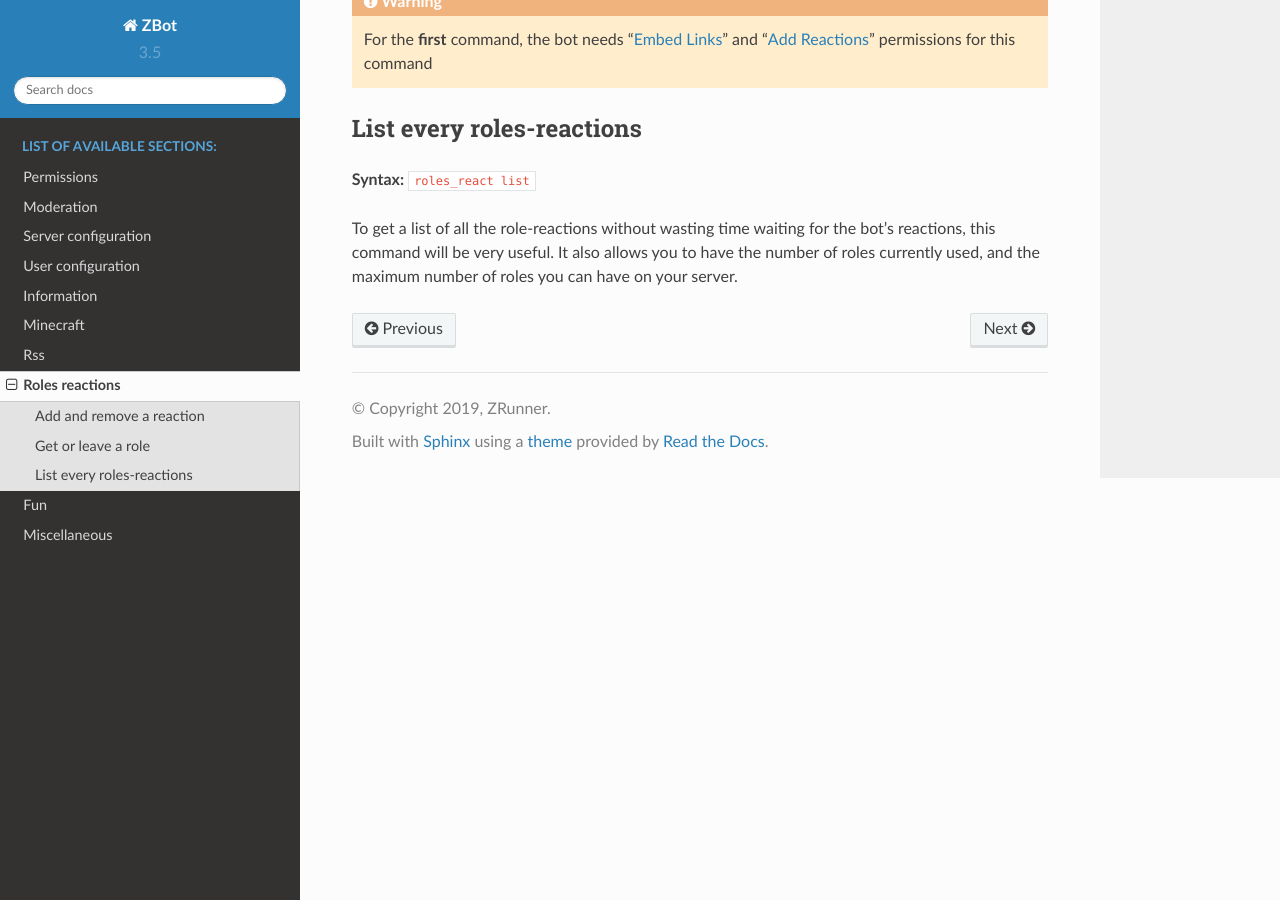
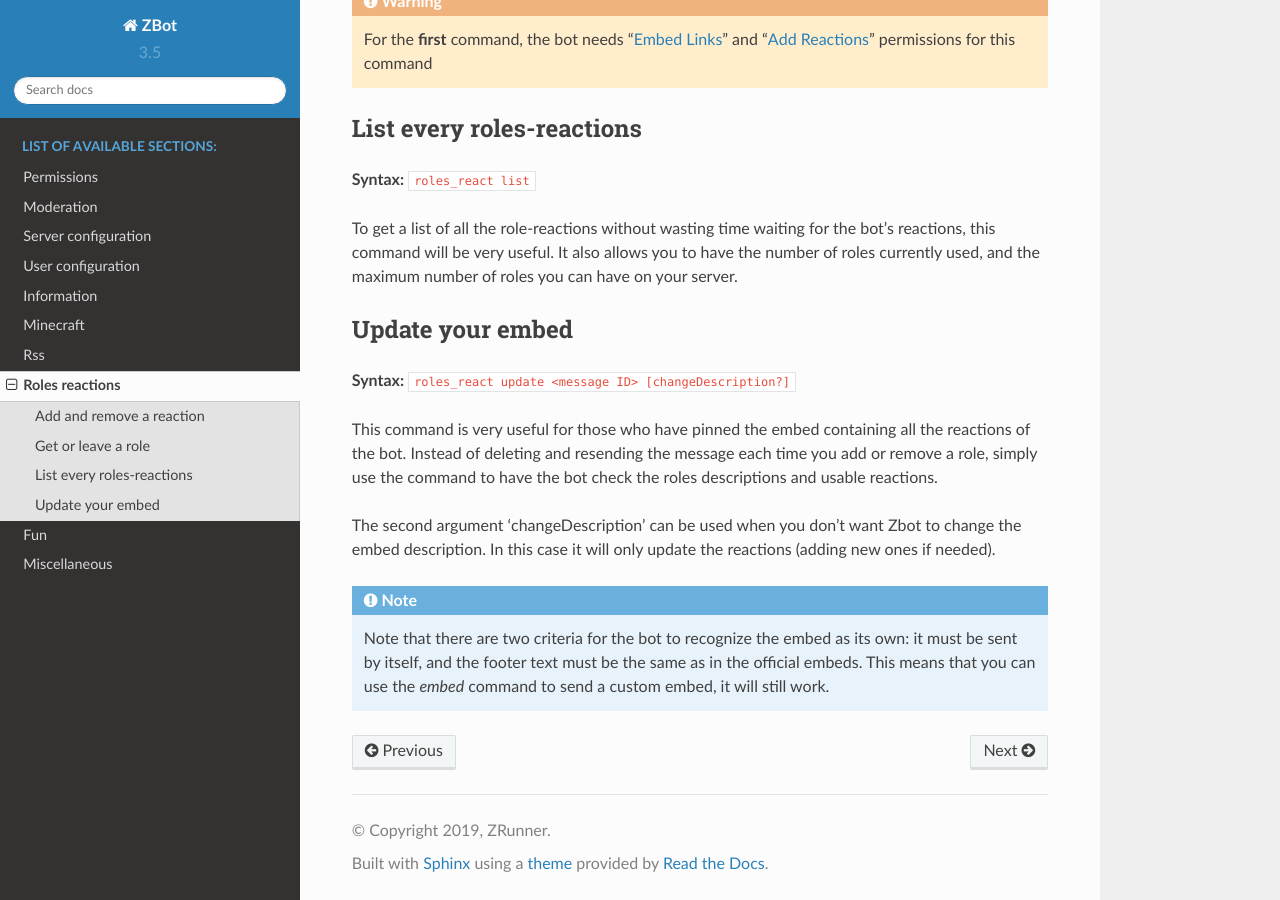
Before and after one commit to Axobot-org/Axobot, a Sphinx documentation site: the page built from docs/roles-reactions.rst, in a window 1280 px wide and 900 px high, scrolled down 1154 px. Built offline with Sphinx 7.4.7 and the Read the Docs theme 2.0.0, drawn with Linux system fonts in a browser that asks for light colours.

Commit message:
[add] doc for `roles_react update`

```diff
--- a/docs/roles-reactions.rst
+++ b/docs/roles-reactions.rst
@@ -45,3 +45,17 @@ List every roles-reactions
 **Syntax:** :code:`roles_react list`
 
 To get a list of all the role-reactions without wasting time waiting for the bot's reactions, this command will be very useful. It also allows you to have the number of roles currently used, and the maximum number of roles you can have on your server.
+
+
+
+-----------------
+Update your embed
+-----------------
+
+**Syntax:** :code:`roles_react update <message ID> [changeDescription?]`
+
+This command is very useful for those who have pinned the embed containing all the reactions of the bot. Instead of deleting and resending the message each time you add or remove a role, simply use the command to have the bot check the roles descriptions and usable reactions.
+
+The second argument 'changeDescription' can be used when you don't want Zbot to change the embed description. In this case it will only update the reactions (adding new ones if needed).
+
+.. note:: Note that there are two criteria for the bot to recognize the embed as its own: it must be sent by itself, and the footer text must be the same as in the official embeds. This means that you can use the `embed` command to send a custom embed, it will still work.
```
